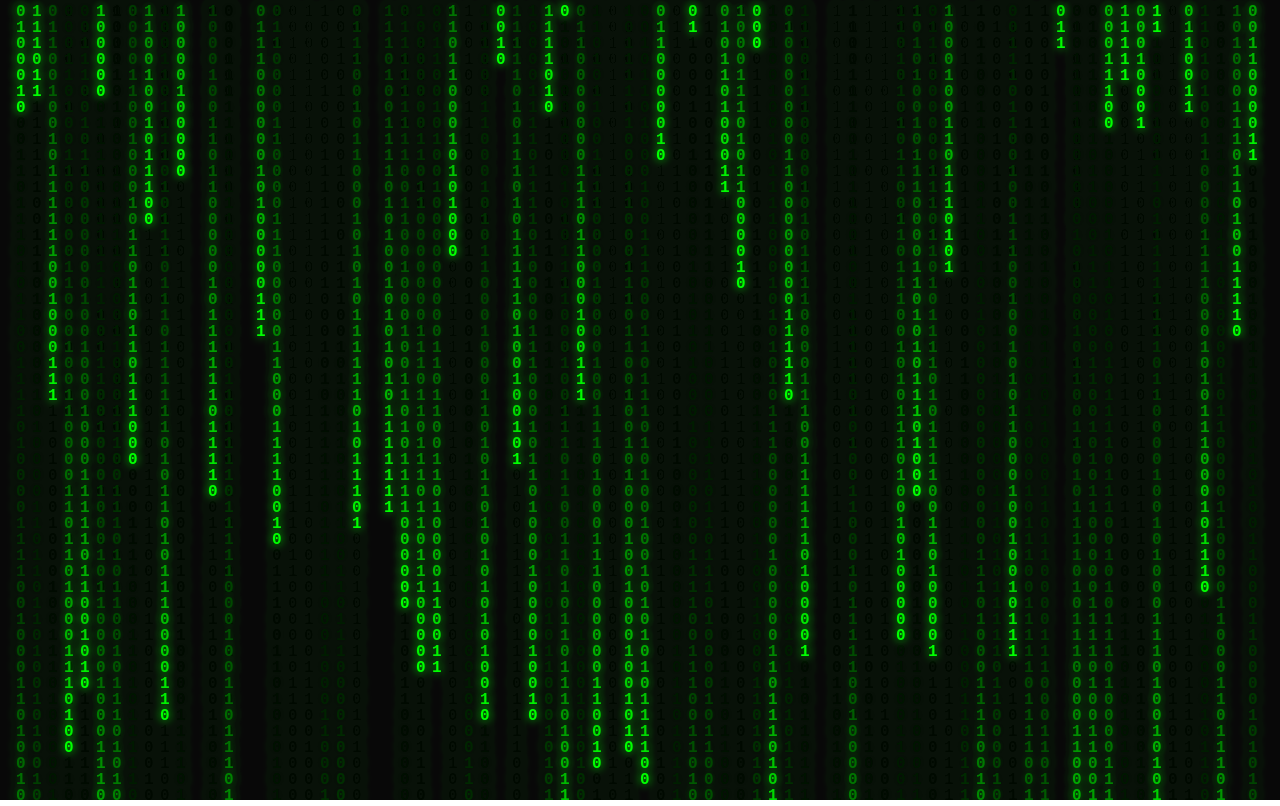
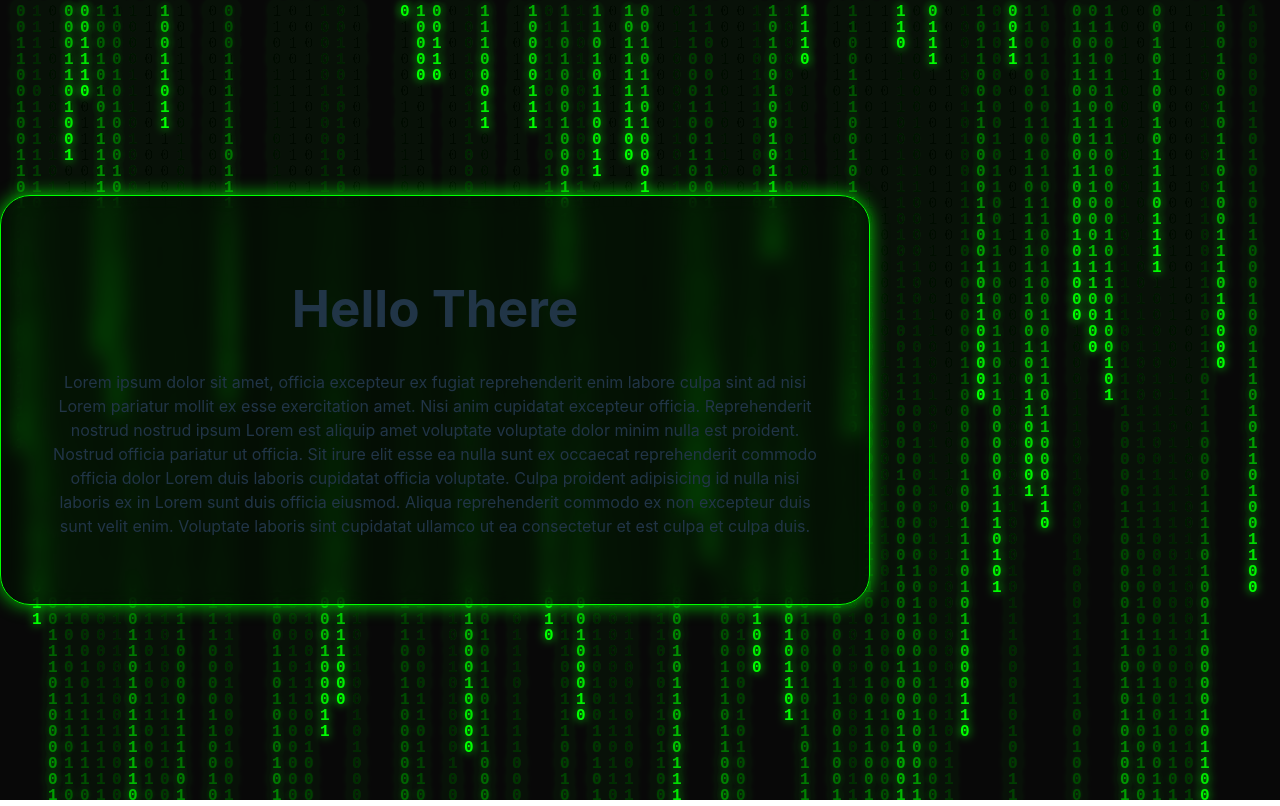
Before and after one commit to devCote/test-theme, a React (Vite) app: page / in a window 1280 px wide. Built offline with nearby package versions, Linux system fonts and the light colour scheme.

Commit message:
app classnames and styles

```diff
--- a/src/App.scss
+++ b/src/App.scss
@@ -1,13 +1,46 @@
 #root {
-  max-width: 1280px;
-  margin: 0 auto;
   text-align: center;
 }
 
-.card {
-  padding: 2em;
+.app-container {
+  display: flex;
+  align-items: center;
+  justify-content: center;
+  height: 100vh;
 }
 
-.read-the-docs {
-  color: #888;
+.matrix-container {
+  background: none; /* Remove the background */
+  position: fixed; /* Set the position to fixed to cover the whole viewport */
+  top: 0;
+  left: 0;
+  width: 100vw;
+  height: 100vh;
+  z-index: -1;
 }
+
+.content-container {
+  background: rgba(0, 20, 0, 0.4);
+  backdrop-filter: blur(10px); /* Blur effect */
+  padding: 50px;
+  width: 60vw;
+  text-align: center;
+  border: .5px solid #00ff00;
+  border-radius: 30px;
+  animation: glowingBorder 6s ease-in-out infinite;
+}
+
+@keyframes glowingBorder {
+  0%, 100% {
+    box-shadow: 0 0 20px rgba(0, 255, 0, 0.8);
+  }
+  25% {
+    box-shadow: 0 0 10px rgba(0, 255, 0, 0.8);
+  }
+  50% {
+    box-shadow: 0 0 20px rgba(0, 255, 0, 0.8);
+  }
+  75% {
+    box-shadow: 0 0 10px rgba(0, 255, 0, 0.8);
+  }
+}
--- a/src/App.tsx
+++ b/src/App.tsx
@@ -2,11 +2,27 @@ import "./App.scss";
 import MatrixRainEffect from "./MatrixRain";
 
 function App() {
-
-
   return (
-    <div className="mainContainer">
-      <MatrixRainEffect />
+    <div className='app-container'>
+      <div className="matrix-container">
+        <MatrixRainEffect />
+      </div>
+      <div className="content-container">
+        <h1>Hello There</h1>
+        <p>
+          Lorem ipsum dolor sit amet, officia excepteur ex fugiat reprehenderit
+          enim labore culpa sint ad nisi Lorem pariatur mollit ex esse
+          exercitation amet. Nisi anim cupidatat excepteur officia.
+          Reprehenderit nostrud nostrud ipsum Lorem est aliquip amet voluptate
+          voluptate dolor minim nulla est proident. Nostrud officia pariatur ut
+          officia. Sit irure elit esse ea nulla sunt ex occaecat reprehenderit
+          commodo officia dolor Lorem duis laboris cupidatat officia voluptate.
+          Culpa proident adipisicing id nulla nisi laboris ex in Lorem sunt duis
+          officia eiusmod. Aliqua reprehenderit commodo ex non excepteur duis
+          sunt velit enim. Voluptate laboris sint cupidatat ullamco ut ea
+          consectetur et est culpa et culpa duis.
+        </p>
+      </div>
     </div>
   );
 }
```
